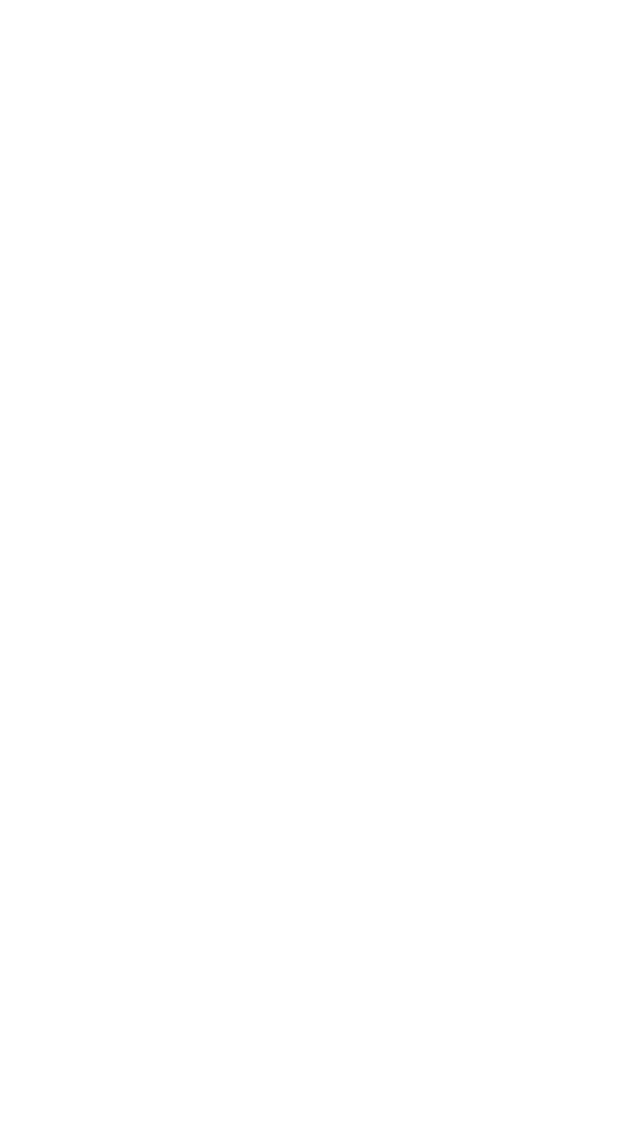
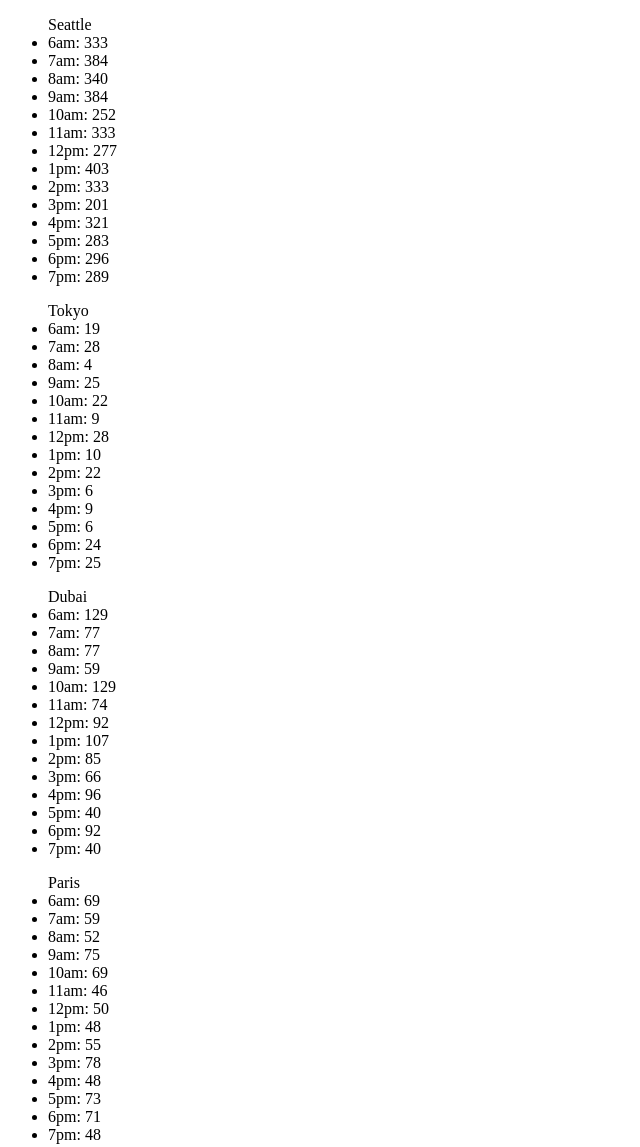
Before and after one commit to KimrAndrew/cookie-stand, a plain HTML site: page sales.html in a window 1280 px wide. Shown: the top 1147 px of the page, without its empty margins (0-640 px from the left). Before the commit the page ends 800 px from the top, so only its background shows below. Drawn offline with Linux system fonts and the light colour scheme.

Commit message:
completed function for pushing sales to the webpage

```diff
--- a/app.js
+++ b/app.js
@@ -23,16 +23,25 @@
         }
     return timeStamps;
 }
-/*
-let postSalesToPage = function(element, location) {
-    let currentLi;
-    for(let i = 0; i <= location["salesByHour"].length; i++) {
-        element.createElement("<li></li>");
-        currentLi = element.lastChild;
-        currentLi.innerHTML = location.salesByHour[i];
+
+
+let postSalesToPage = function(ul, location) {
+    let timeStamps = generateTimeStamps(location);
+    let salesByHour = location.generateSales();
+    let liContent = [];
+    for(let i = 0; i < timeStamps.length; i++) {
+        let arrEl = [];
+        arrEl.push(timeStamps[i]);
+        arrEl.push(salesByHour[i]);
+        liContent.push(arrEl);
+    }
+    for(let i = 0; i < timeStamps.length; i++) {
+        let listItem = document.createElement('li');
+        listItem.innerText = liContent[i][0] + ": " + liContent[i][1];
+        ul.appendChild(listItem);
     }
 }
-*/
+
 
 let Seattle = {
     minCust: 23,
@@ -42,8 +51,8 @@
     hoursOfOperation: 14,
     generateSales: function() {
         let sales = [];
-        for(let i = 0; i < this["hoursOfOperation"]; i++) {
-        sales.push(generateSale(this["minCust"],this["maxCust"],this["avgSale"]));
+        for(let i = 0; i < this.hoursOfOperation; i++) {
+        sales.push(generateSale(this.minCust,this.maxCust,this.avgSale));
         }
         return sales;
     }
@@ -109,9 +118,21 @@
     }
 }
 
+
 console.log("Seattle: " + Seattle.generateSales());
 console.log("Tokyo: " + Tokyo.generateSales());
 console.log("Dubai: " + Dubai.generateSales());
 console.log("Paris: " + Paris.generateSales());
 console.log("Lima: " + Lima.generateSales());
-console.log(generateTimeStamps(Seattle));
+
+seattleUl = document.getElementById("Seattle");
+tokyoUl = document.getElementById("Tokyo");
+dubaiUl = document.getElementById("Dubai");
+parisUl = document.getElementById("Paris");
+limaUl = document.getElementById("Lima");
+
+postSalesToPage(seattleUl,Seattle);
+postSalesToPage(tokyoUl, Tokyo);
+postSalesToPage(dubaiUl, Dubai);
+postSalesToPage(parisUl, Paris);
+postSalesToPage(limaUl, Lima);
--- a/sales.html
+++ b/sales.html
@@ -2,7 +2,7 @@
 <html>
 
     <head>
-        <script src = "app.js"> </script>
+
     </head>
 
     <body>
@@ -14,23 +14,23 @@
         <main>
 
             <ul id="Seattle">
-
+                Seattle
             </ul>
 
             <ul id="Tokyo">
-
+                Tokyo
             </ul>
 
             <ul id="Dubai">
-
+                Dubai
             </ul>
 
             <ul id="Paris">
-
+                Paris
             </ul>
 
             <ul id="Lima">
-
+                Lima
             </ul>
 
         </main>
@@ -40,4 +40,5 @@
         </footer>
 
     </body>
+    <script src = "app.js"> </script>
 </html>
```
